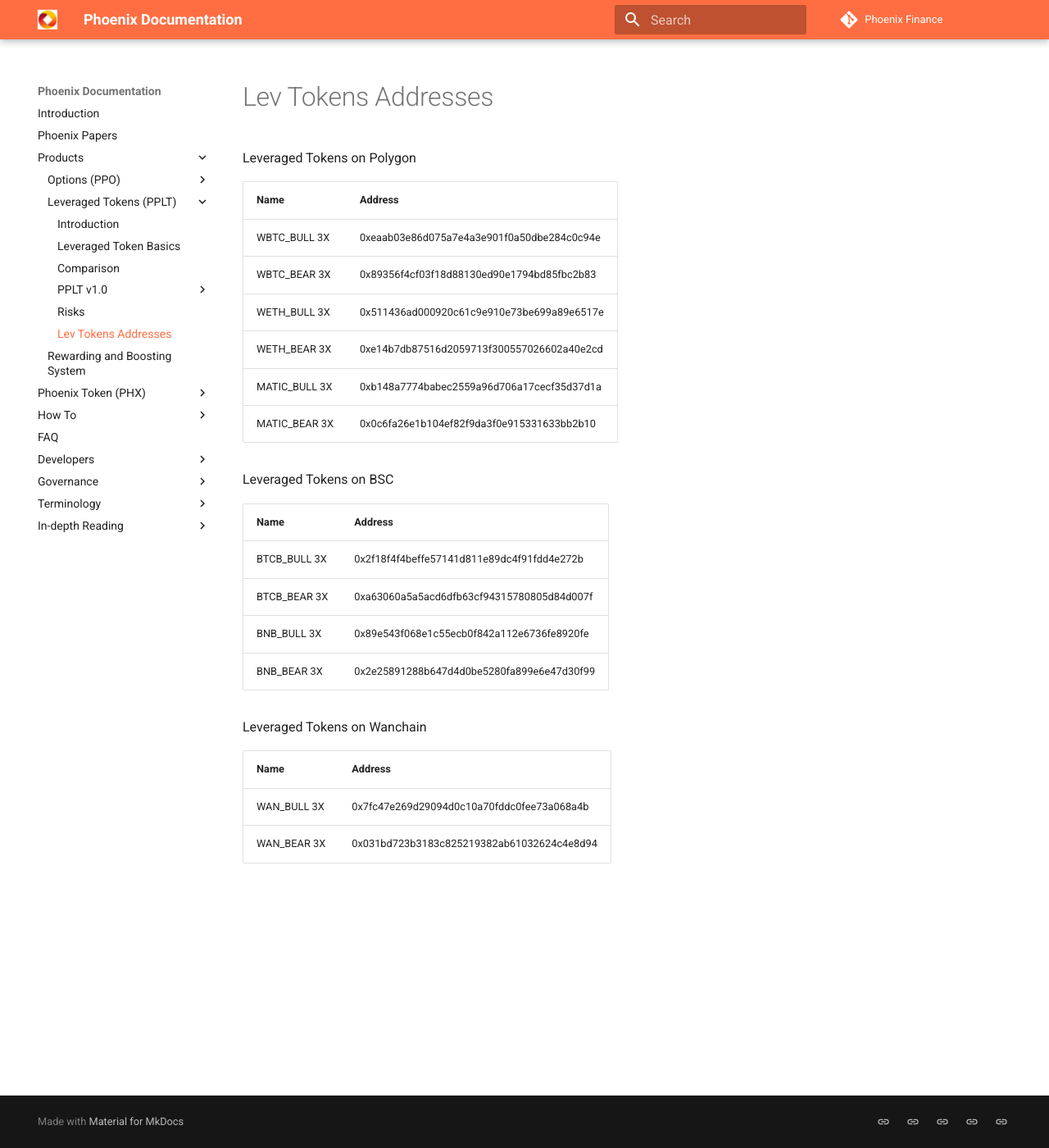
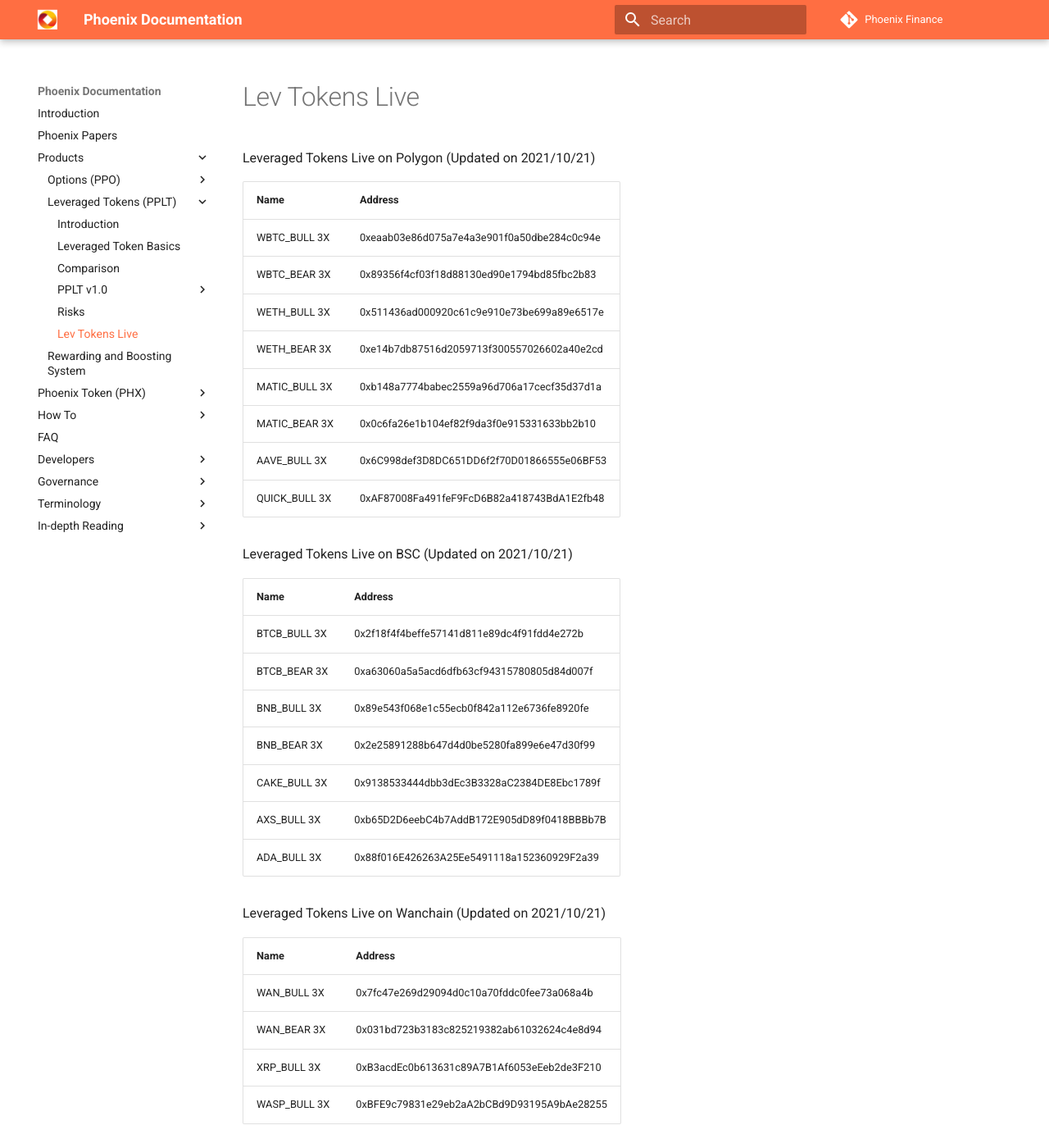
Before and after one commit to Phoenix-Finance/Phoenix-Documentation, an MkDocs documentation site: the page built from content/leveragedtokens/addresses.md, in a window 1280 px wide and 1400 px high. Shown: the whole window at 82% size. Built offline with MkDocs 1.6.1 and Material for MkDocs 9.7.7, drawn with Linux system fonts in a browser that asks for light colours.

Commit message:
2021.10.21

```diff
--- a/content/leveragedtokens/addresses.md
+++ b/content/leveragedtokens/addresses.md
@@ -1,4 +1,4 @@
-Leveraged Tokens on Polygon
+Leveraged Tokens Live on Polygon (Updated on 2021/10/21)
 
 |Name|Address|
 |---|---|
@@ -8,8 +8,10 @@ Leveraged Tokens on Polygon
 |WETH_BEAR 3X|0xe14b7db87516d2059713f300557026602a40e2cd|
 |MATIC_BULL 3X|0xb148a7774babec2559a96d706a17cecf35d37d1a|
 |MATIC_BEAR 3X|0x0c6fa26e1b104ef82f9da3f0e915331633bb2b10|
+|AAVE_BULL 3X|0x6C998def3D8DC651DD6f2f70D01866555e06BF53|
+|QUICK_BULL 3X|0xAF87008Fa491feF9FcD6B82a418743BdA1E2fb48|
 
-Leveraged Tokens on BSC
+Leveraged Tokens Live on BSC (Updated on 2021/10/21)
 
 |Name|Address|
 |---|---|
@@ -17,10 +19,15 @@ Leveraged Tokens on BSC
 |BTCB_BEAR 3X|0xa63060a5a5acd6dfb63cf94315780805d84d007f|
 |BNB_BULL 3X|0x89e543f068e1c55ecb0f842a112e6736fe8920fe|
 |BNB_BEAR 3X|0x2e25891288b647d4d0be5280fa899e6e47d30f99|
+|CAKE_BULL 3X|0x9138533444dbb3dEc3B3328aC2384DE8Ebc1789f|
+|AXS_BULL 3X|0xb65D2D6eebC4b7AddB172E905dD89f0418BBBb7B|
+|ADA_BULL 3X|0x88f016E426263A25Ee5491118a152360929F2a39|
 
-Leveraged Tokens on Wanchain
+Leveraged Tokens Live on Wanchain (Updated on 2021/10/21)
 
 |Name|Address|
 |---|---|
 |WAN_BULL 3X|0x7fc47e269d29094d0c10a70fddc0fee73a068a4b|
 |WAN_BEAR 3X|0x031bd723b3183c825219382ab61032624c4e8d94|
+|XRP_BULL 3X|0xB3acdEc0b613631c89A7B1Af6053eEeb2de3F210|
+|WASP_BULL 3X|0xBFE9c79831e29eb2aA2bCBd9D93195A9bAe28255|
--- a/mkdocs.yml
+++ b/mkdocs.yml
@@ -39,7 +39,7 @@ nav:
         - Lending Pools: leveragedtokens/PPLT1.0/lendingpool.md
         - Rebalancing Mechanism: leveragedtokens/PPLT1.0/rebalance.md
       - Risks: leveragedtokens/risks.md
-      - Lev Tokens Addresses: leveragedtokens/addresses.md
+      - Lev Tokens Live: leveragedtokens/addresses.md
     - Rewarding and Boosting System: Mining/mining.md
   - Phoenix Token (PHX):
     - PHX Addresses: token/address.md
```
